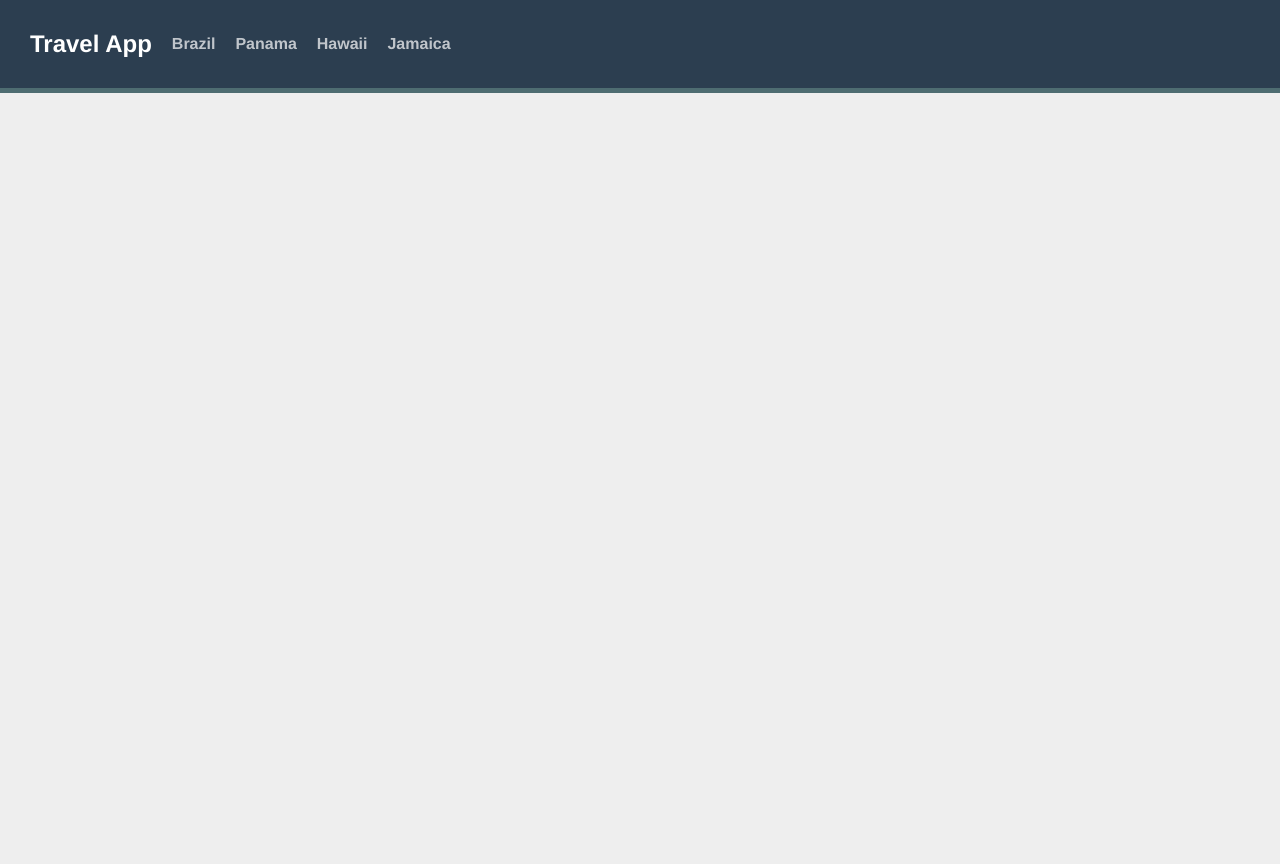
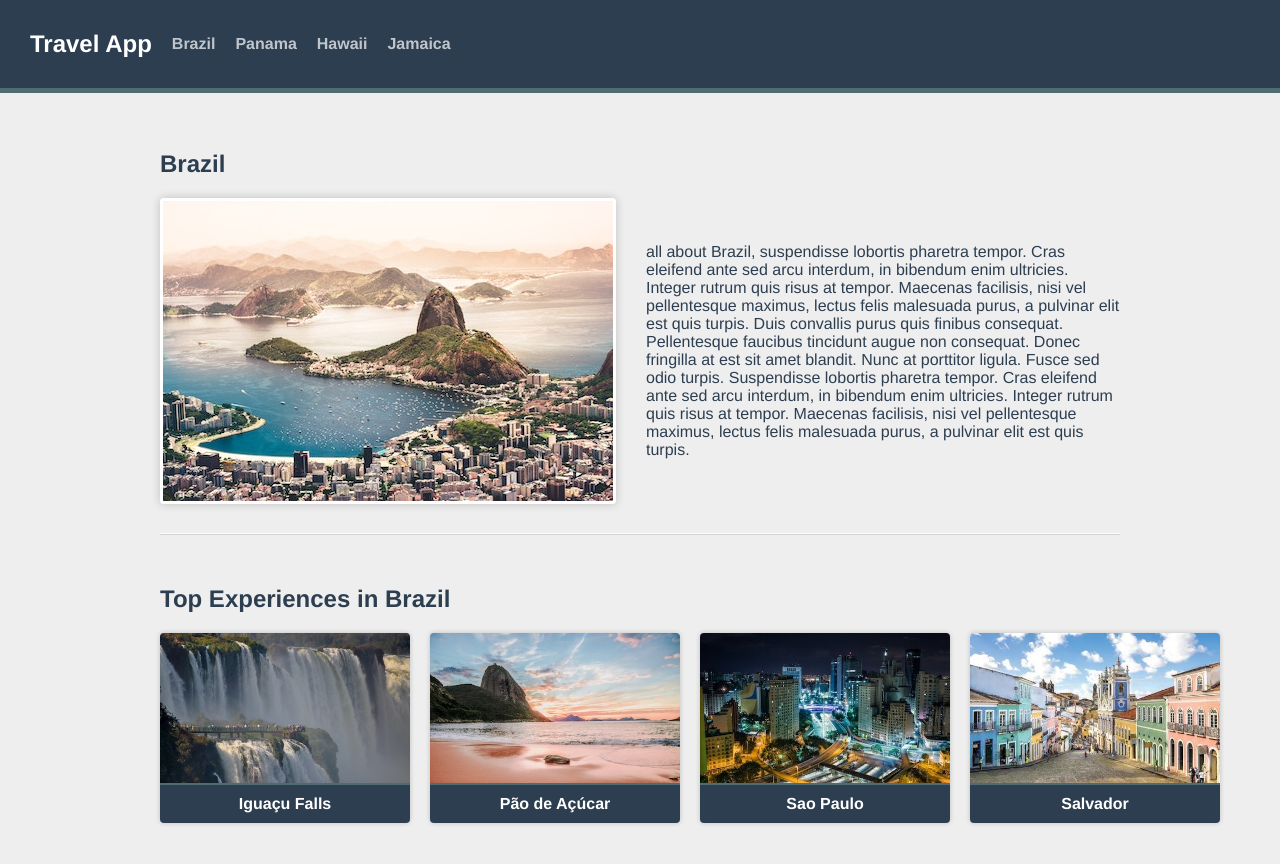
Before and after one commit to OlgaJaer/travel-app-vue, a Vue app: page /destination/1/brazil in a window 1280 px wide. Shown: the top 864 px of the page. Before the commit the page ends 800 px from the top, so only its background shows below. Built offline with nearby package versions, Linux system fonts and the light colour scheme; no server answers.

Commit message:
experience cards

```diff
--- /dev/null
+++ b/src/components/ExperienceCard.vue
@@ -0,0 +1,16 @@
+<template>
+  <div class="card">
+    <img :src="`/images/${experience.image}`" :alt="experience.name" />
+    <span class="card__text">
+      {{ experience.name }}
+    </span>
+  </div>
+</template>
+
+<script>
+export default {
+  props: {
+    experience: { type: Object, required: true },
+  },
+};
+</script>
--- a/src/router/index.js
+++ b/src/router/index.js
@@ -1,5 +1,5 @@
 import { createRouter, createWebHistory } from "vue-router";
-import Home from "../views/Home.vue";
+import Home from "@/views/Home.vue";
 
 const routes = [
   {
@@ -11,7 +11,13 @@ const routes = [
     path: "/destination/:id/:slug",
     name: "destination.show",
     component: () => import("@/views/DestinationShow.vue"),
-    props: (route) => ({ id: parseInt(route.params.id) }),
+    props: (route) => ({ ...route.params, id: parseInt(route.params.id) }),
+  },
+  {
+    path: "/destination/:id/:slug/:experienceSlug",
+    name: "experience.show",
+    component: () => import("@/views/ExperienceShow.vue"),
+    props: (route) => ({ ...route.params, id: parseInt(route.params.id) }),
   },
 ];
 
--- a/src/views/DestinationShow.vue
+++ b/src/views/DestinationShow.vue
@@ -1,15 +1,34 @@
 <template>
-  <section v-if="destination">
+  <div>
+    <section v-if="destination" class="destination">
       <h1>{{ destination.name }}</h1>
       <div class="destination-details">
         <img :src="`/images/${destination.image}`" :alt="destination.name" />
         <p>{{ destination.description }}</p>
       </div>
     </section>
+    <section class="experiences">
+      <h2>Top Experiences in {{ destination.name }}</h2>
+      <div class="cards">
+        <router-link
+          v-for="experience in destination.experiences"
+          :key="experience.slug"
+          :to="{
+            name: 'experience.show',
+            params: { experienceSlug: experience.slug },
+          }"
+        >
+          <ExperienceCard :experience="experience" />
+        </router-link>
+      </div>
+    </section>
+  </div>
 </template>
 
 <script>
-// import sourceData from "@/data.json";
+import sourceData from "@/data.json";
+
+import ExperienceCard from "@/components/ExperienceCard.vue";
 export default {
   props: {
     id: {
@@ -17,32 +36,33 @@ export default {
       required: true,
     },
   },
-  data() {
-    return {
-      destination: null,
-    };
-  },
-  // computed: {
-  //   destinationId() {
-  //     return parseInt(this.$route.params.id);
-  //   },
-  // destination() {
-  //   return sourceData.destinations.find(
-  //     (destination) => destination.id === this.destinationId // parseInt(this.id)
-  //   );
+  // data() {
+  //   return {
+  //     destination: null,
+  //   };
   // },
+  computed: {
+    // destinationId() {
+    //   return parseInt(this.$route.params.id);
     // },
-  methods: {
-    async initData() {
-      const response = await fetch(
-        `https://travel-dummy-api.netlify.app/${this.$route.params.slug}`
+    destination() {
+      return sourceData.destinations.find(
+        (destination) => destination.id === this.id // this.destinationId
       );
-      this.destination = await response.json();
     },
   },
-  async created() {
-    this.initData();
-    // this.$watch(() => this.$route.params, this.initData);
-  },
+  // methods: {
+  //   async initData() {
+  //     const response = await fetch(
+  //       `https://travel-dummy-api.netlify.app/${this.$route.params.slug}`
+  //     );
+  //     this.destination = await response.json();
+  //   },
+  // },
+  // async created() {
+  //   this.initData();
+  //   // this.$watch(() => this.$route.params, this.initData);
+  // },
+  components: { ExperienceCard },
 };
 </script>
--- /dev/null
+++ b/src/views/ExperienceShow.vue
@@ -0,0 +1,28 @@
+<template>
+  <section>
+    <h1>{{ experience.name }}</h1>
+    <img :src="`/images/${experience.image}`" :alt="experience.name" />
+    <p>{{ experience.description }}</p>
+  </section>
+</template>
+<script>
+import sourceData from "@/data.json";
+export default {
+  props: {
+    id: { type: Number, required: true },
+    experienceSlug: { type: String, required: true },
+  },
+  computed: {
+    destination() {
+      return sourceData.destinations.find(
+        (destination) => destination.id === this.id
+      );
+    },
+    experience() {
+      return this.destination.experiences.find(
+        (experience) => experience.slug === this.experienceSlug
+      );
+    },
+  },
+};
+</script>
```
Lines whose indentation alone changed are shown as unchanged.
